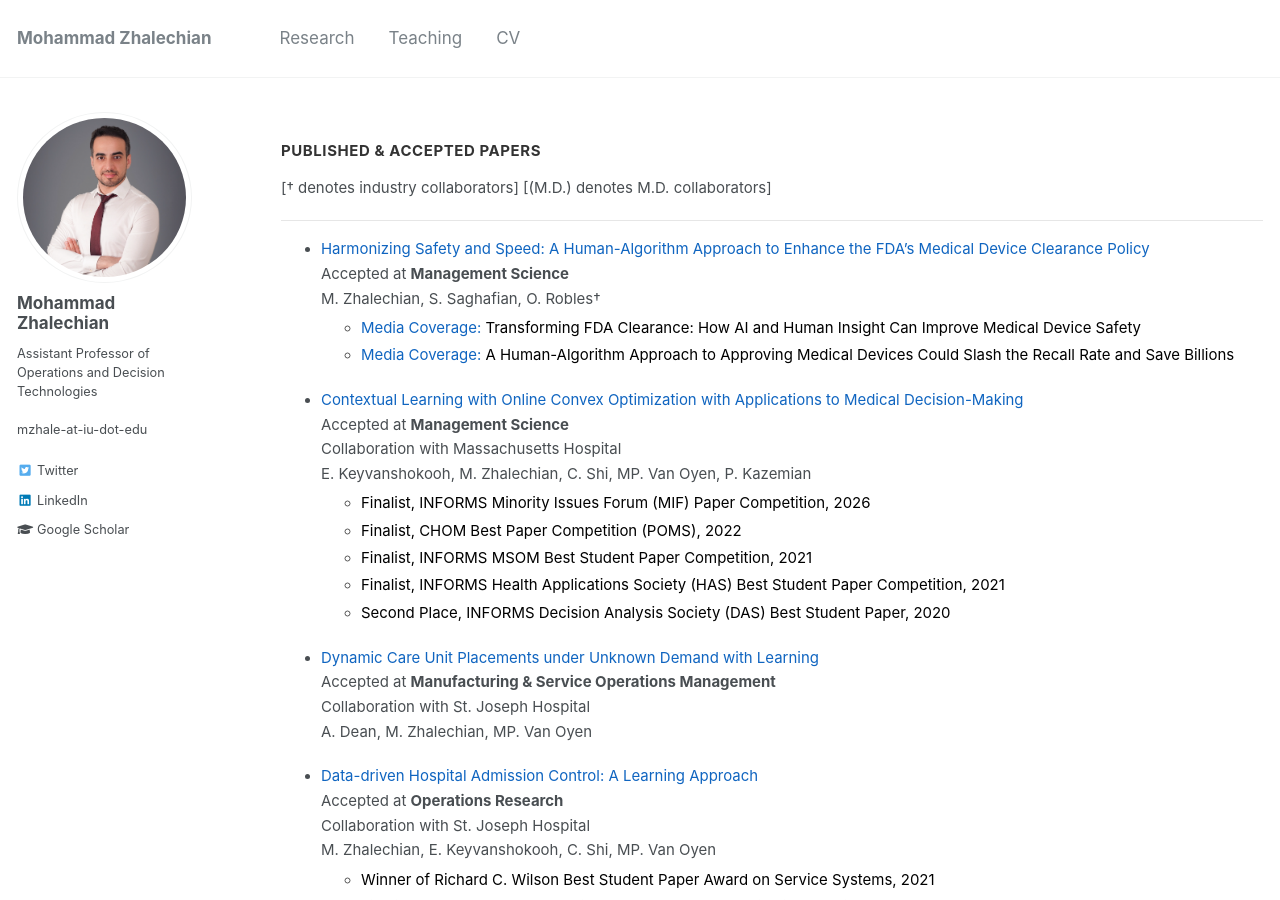
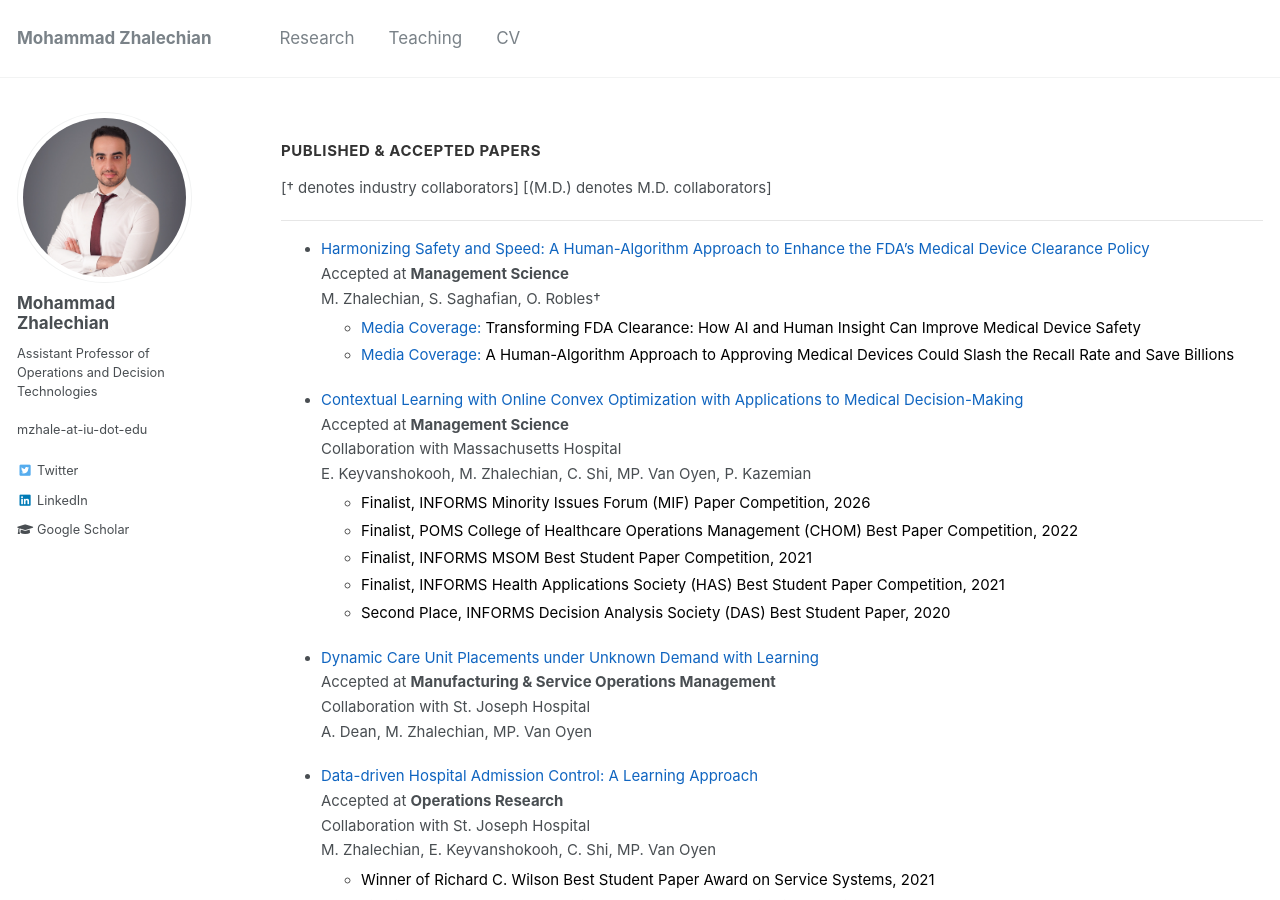
Before and after one commit to mzhalechian/mzhalechian.github.io, a Jekyll site: the page built from _pages/research.md, in a window 1280 px wide and 900 px high. Built offline with Jekyll 4.4.1, drawn with Linux system fonts in a browser that asks for light colours; some of the changed text lies outside the part shown.

Commit message:
Spell out POMS College of Healthcare Operations Management (CHOM)
Co-Authored-By: Claude Opus 5 (1M context) <noreply@anthropic.com>

```diff
--- a/_pages/research.md
+++ b/_pages/research.md
@@ -44,7 +44,7 @@ Accepted at **Management Science**
 Collaboration with Massachusetts Hospital
 E. Keyvanshokooh, M. Zhalechian, C. Shi, MP. Van Oyen, P. Kazemian
   * <span style="color:black">Finalist, INFORMS Minority Issues Forum (MIF) Paper Competition, 2026 </span>
-  * <span style="color:black">Finalist, CHOM Best Paper Competition (POMS), 2022 </span>
+  * <span style="color:black">Finalist, POMS College of Healthcare Operations Management (CHOM) Best Paper Competition, 2022 </span>
   * <span style="color:black">Finalist, INFORMS MSOM Best Student Paper Competition, 2021 </span>
   * <span style="color:black">Finalist, INFORMS Health Applications Society (HAS) Best Student Paper Competition, 2021 </span>
   * <span style="color:black">Second Place, INFORMS Decision Analysis Society (DAS) Best Student Paper, 2020 </span>
@@ -143,7 +143,7 @@ ___
 <div class="rec"><div class="yr">2024*</div><div class="rb">Finalist, Service Science Best Student Paper Competition</div></div>
 <div class="rec"><div class="yr">2022</div><div class="rb">Winner, Towner Prize for Distinguished Academic Achievement<span>Rackham Graduate School, University of Michigan</span></div></div>
 <div class="rec"><div class="yr">2022</div><div class="rb">Winner, Rackham Outstanding Graduate Student Instructor Award<span>Rackham Graduate School, University of Michigan</span></div></div>
-<div class="rec"><div class="yr">2022</div><div class="rb">Finalist, CHOM Best Paper Competition (POMS)</div></div>
+<div class="rec"><div class="yr">2022</div><div class="rb">Finalist, POMS College of Healthcare Operations Management (CHOM) Best Paper Competition</div></div>
 <div class="rec"><div class="yr">2021</div><div class="rb">Rackham Graduate Research Grant<span>Rackham Graduate School, University of Michigan</span></div></div>
 <div class="rec"><div class="yr">2021</div><div class="rb">Winner, Richard C. Wilson Best Student Paper Award<span>IOE Department, University of Michigan</span></div></div>
 <div class="rec"><div class="yr">2020</div><div class="rb">Second Place, INFORMS Decision Analysis Society (DAS) Best Student Paper</div></div>
```
Also changed, not shown: _pages/awards.md (+1 -1 lines), 1 other file.
